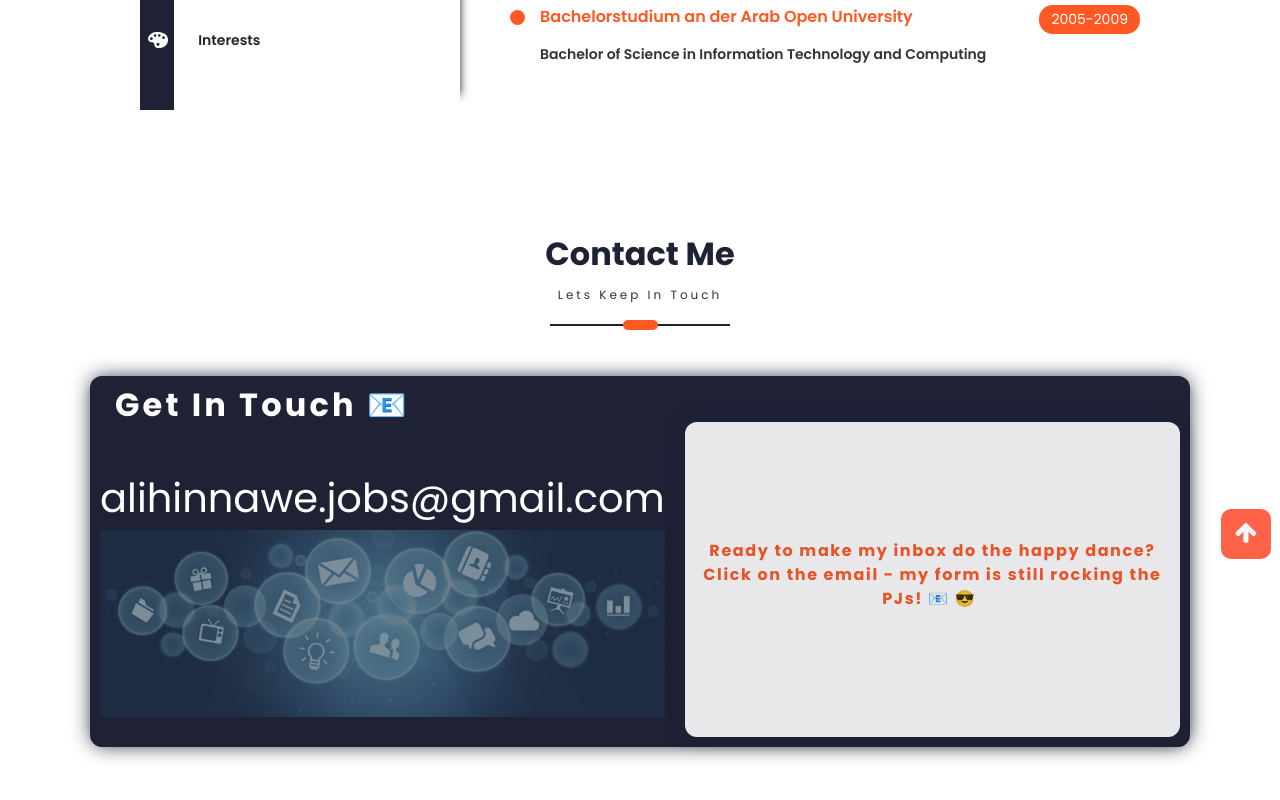
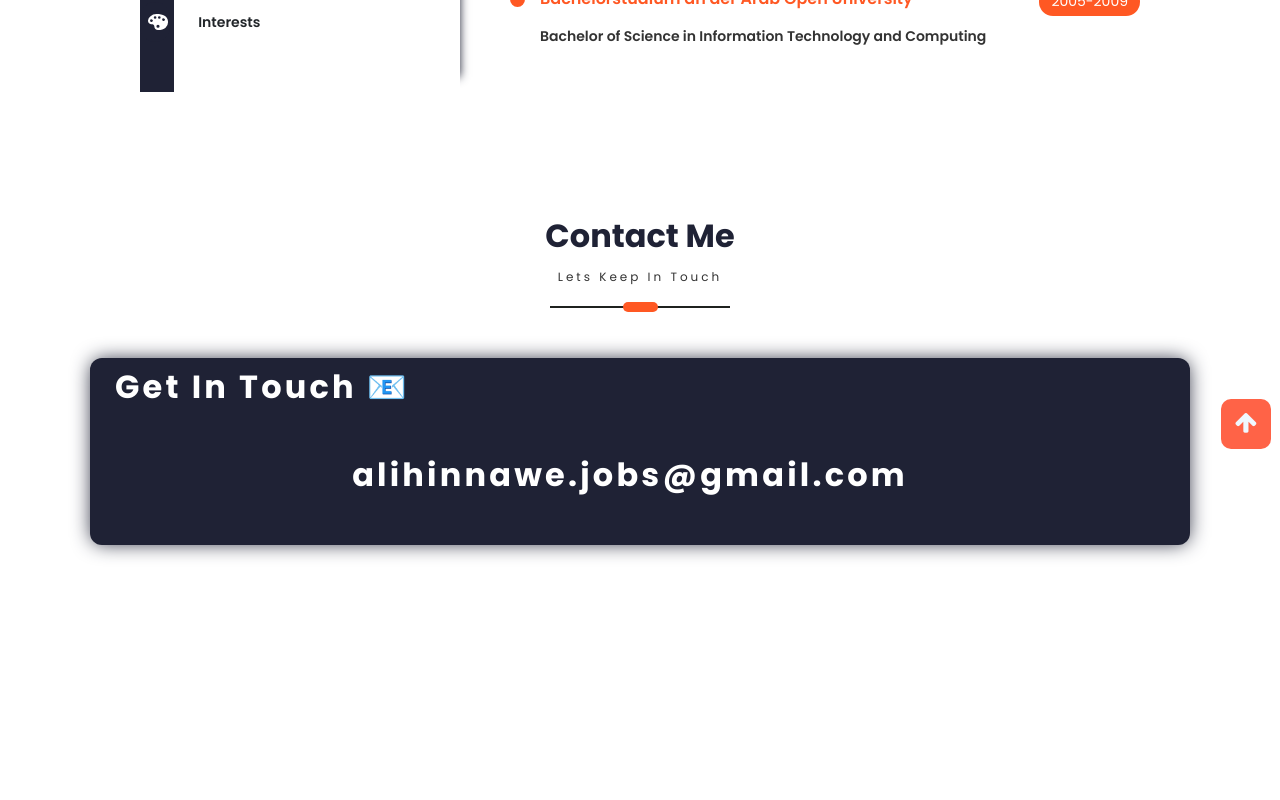
Before and after one commit to alihinnawe/portfolio-react, a React (Create React App) app: page / in a window 1280 px wide. Shown: the part 2054-2854 px from the top of the page. Built offline with nearby package versions, Linux system fonts and the light colour scheme; a web font is replaced by a local one.

Commit message:
remove the form completkey

```diff
--- a/src/PortfolioContainer/AboutMe/AboutMe.js
+++ b/src/PortfolioContainer/AboutMe/AboutMe.js
@@ -30,7 +30,7 @@ export default function AboutMe(props) {
   const renderHighlight = () => {
     return SCREEN_CONSTSANTS.highlights.bullets.map((value, i) => (
       <div className="highlight" key={i}>
-        <div className="highlight-blob"></div>
+        {/* <div className="highlight-blob"></div> */}
         <span>{value}</span>
       </div>
     ));
--- a/src/PortfolioContainer/ContactMe/ContactMe.js
+++ b/src/PortfolioContainer/ContactMe/ContactMe.js
@@ -35,21 +35,17 @@ export default function ContactMe(props) {
               href="mailto:alihinnawe.jobs@gmail.com"
               style={{ color: "white", textDecoration: "none" }}
             >
-              <h1 style={{ color: "white", cursor: "pointer" }}>
+              <h2 style={{ color: "white", cursor: "pointer" }}>
                 alihinnawe.jobs@gmail.com
-              </h1>
+              </h2>
             </a>
-            <img src={imgBack} alt="image not found" />
+            {/* <img src={imgBack} alt="image not found" /> */}
           </div>
-          <form>
-            <Typical
-              loop={Infinity}
-              steps={[
-                "Ready to make my inbox do the happy dance? Click on the email - my form is still rocking the PJs! 📧 😎",
-                1000,
-              ]}
-            />
-          </form>
+          {/* <h3 style={{ color: "white", cursor: "pointer" }}>
+            Attention: My email form is currently taking a nap in its
+            construction zone! 😴🚧 But fear not, you can still reach me by
+            clicking the email. 📧 😎
+          </h3> */}
         </div>
         <Footer />
       </div>
```
